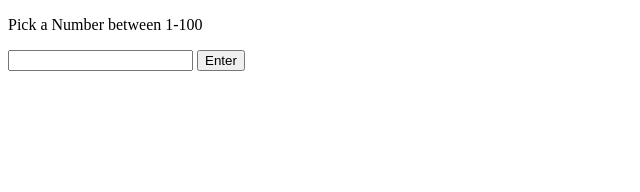
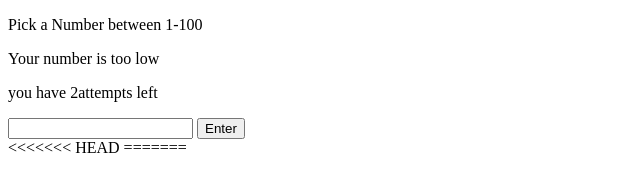
Before and after one commit to Jasonsarver/random-number-project, a plain HTML site: page index.html in a window 1280 px wide. Both pictures are taken after a click on the button "Enter". Shown: the whole page, without its empty margins (0-640 px from the left). Drawn offline with Linux system fonts and the light colour scheme.

Commit message:
Update index.html

```diff
--- a/index.html
+++ b/index.html
@@ -10,9 +10,40 @@
   <div id = "container">
     <p>Pick a Number between 1-100</p>
     <p id = "output"></p>
+    <p id = "attemptsLeft"></p>
+    <p id = "refresh"></p>
     <input type = "text" id = "userNum">
     <button id = "btn"> Enter </button>
   </div>
+<<<<<<< HEAD
+<script>
+let btn = document.getElementById("btn")
+let ouput = document.getElementById("output")
+let number = [Math.floor(Math.random()*100)]
+let clicksDisplay = document.getElementById("attemptsLeft")
+let clicks = 0
+
+btn.addEventListener("click",function(){
+  let input = document.getElementById("userNum").value
+  if(input == number){
+    output.innerHTML = "You got the number right!"  }
+  else if (input > number){
+    output.innerHTML = "Your number is too high"  }
+  else if (input < number){
+    output.innerHTML = "Your number is too low"  }
+    attemptsLeft()});
+
+
+ function attemptsLeft(){
+   if (clicks < 3){
+     clicks += 1
+     clicksDisplay.innerHTML = "you have " + (3 - clicks) + "attempts left"
+   } else {
+     document.getElementById("refresh").innerText = ("refresh your page and try again")
+   }
+ }
+</script>
+=======
   <script>
       let btn = document.getElementById("btn")
       let ouput = document.getElementById("output")
```
